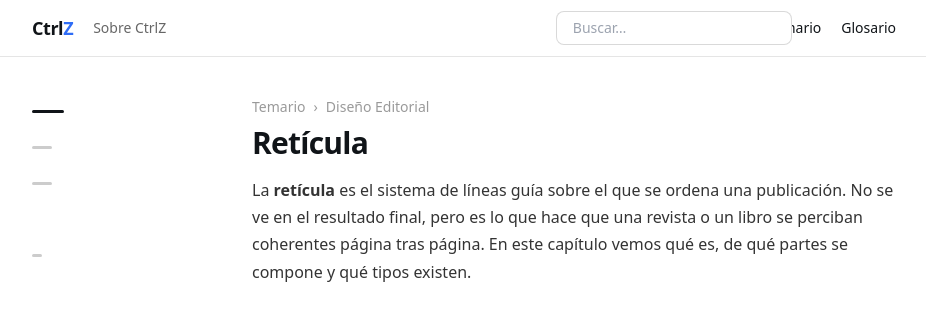
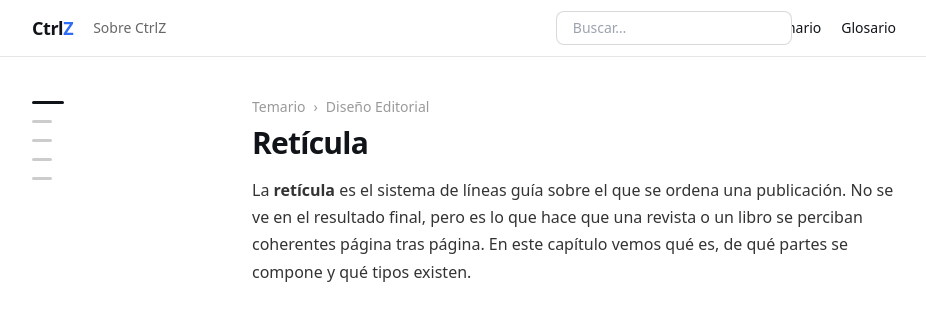
Before and after one commit to Josekuyt/CtrlZ, a Next.js app: page /temario/editorial/reticula/ in a window 1280 px wide. Shown: the top 319 px of the page, without its empty margins (176-1102 px from the left). Built offline with nearby package versions, Linux system fonts and the light colour scheme.

Commit message:
Add files via upload

```diff
--- a/src/components/RailCapitulo.tsx
+++ b/src/components/RailCapitulo.tsx
@@ -50,18 +50,18 @@ export default function RailCapitulo({
                 href={`#${s.slug}`}
                 onClick={(e) => ir(e, s.slug)}
                 aria-current={act ? 'true' : undefined}
-                className="flex items-center gap-3 py-1"
+                className="relative flex items-center py-1"
               >
                 <span
-                  className={`h-[3px] rounded-full transition-all duration-200 ${
+                  className={`block h-[3px] shrink-0 rounded-full transition-all duration-200 ${
                     act
                       ? 'w-8 bg-tinta'
                       : 'w-5 bg-black/20 group-hover:bg-black/35'
                   }`}
                 />
                 <span
-                  className={`whitespace-nowrap text-sm opacity-0 -translate-x-1 transition-all duration-200 group-hover:opacity-100 group-hover:translate-x-0 ${
-                    act ? 'text-tinta font-medium' : 'text-black/55'
+                  className={`pointer-events-none absolute left-11 top-1/2 -translate-y-1/2 whitespace-nowrap rounded bg-white px-2 py-0.5 text-sm opacity-0 shadow-sm ring-1 ring-black/5 transition-opacity duration-200 group-hover:opacity-100 ${
+                    act ? 'text-tinta font-medium' : 'text-black/60'
                   }`}
                 >
                   {s.titulo}
```
